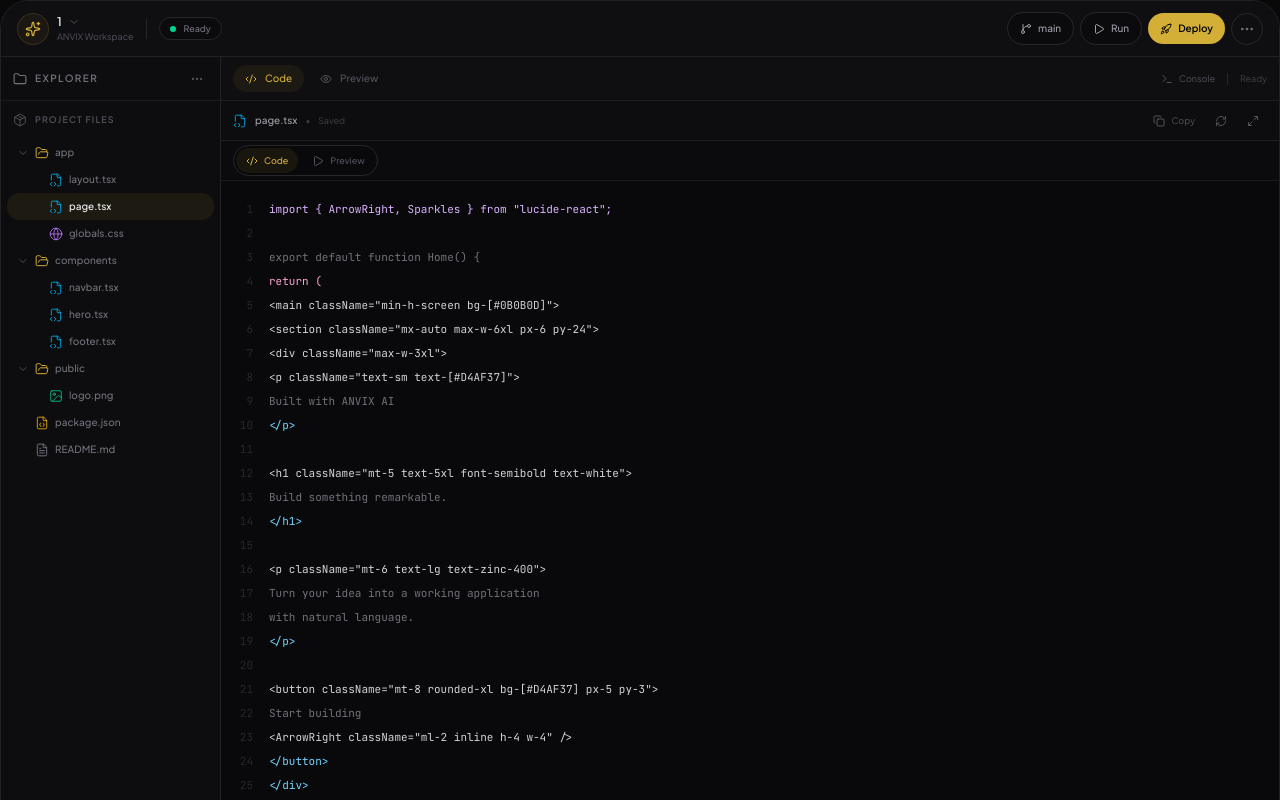
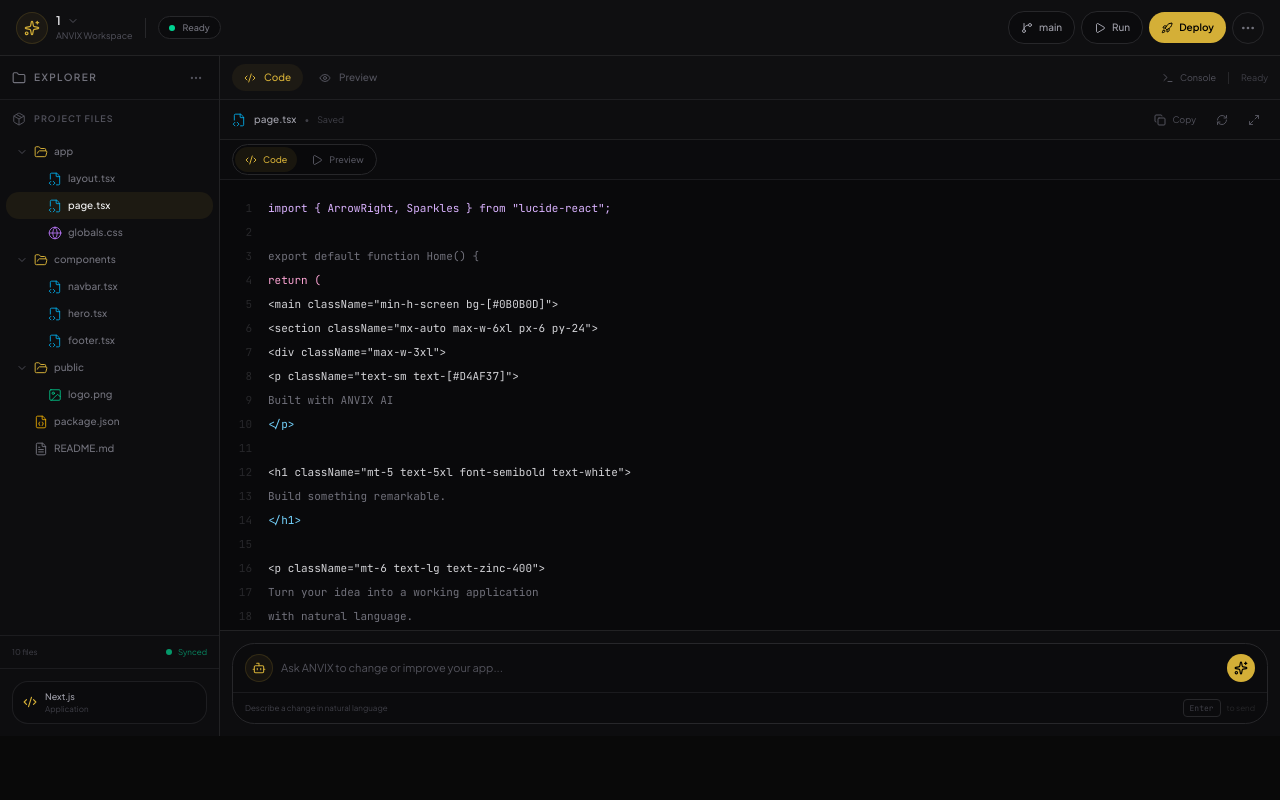
Before and after one commit to thiteswapnil1212-hue/ANVIX-AI, a Next.js app: page /workspace/1 in a window 1280 px wide. Shown: the top 800 px of the page. Built offline with nearby package versions, Linux system fonts and the light colour scheme; no server answers.

Commit message:
files and code now separately scolling

```diff
--- a/components/workspace/Workspace.tsx
+++ b/components/workspace/Workspace.tsx
@@ -29,7 +29,7 @@ export default function Workspace({
   const [activeView, setActiveView] = useState<"code" | "preview">("code");
 
   return (
-    <div className="flex h-full min-h-0 flex-col overflow-hidden rounded-2xl border border-zinc-800/80 bg-[#0B0B0D] text-white">
+   <div className="flex h-[calc(100vh-64px)] min-h-0 flex-col overflow-hidden ...">
 
       {/* TOP BAR */}
       <header className="flex h-14 shrink-0 items-center justify-between border-b border-zinc-800/80 bg-[#0F0F11] px-4">
```
